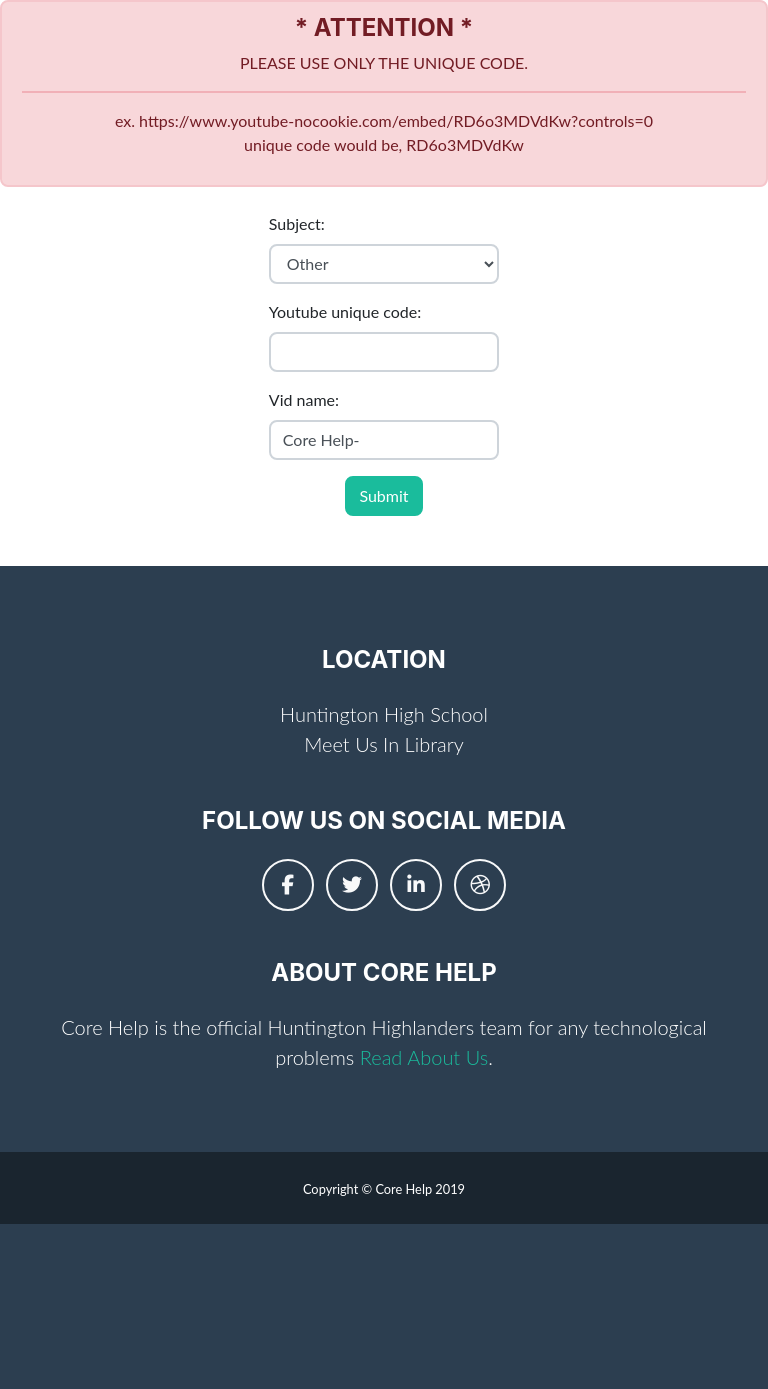
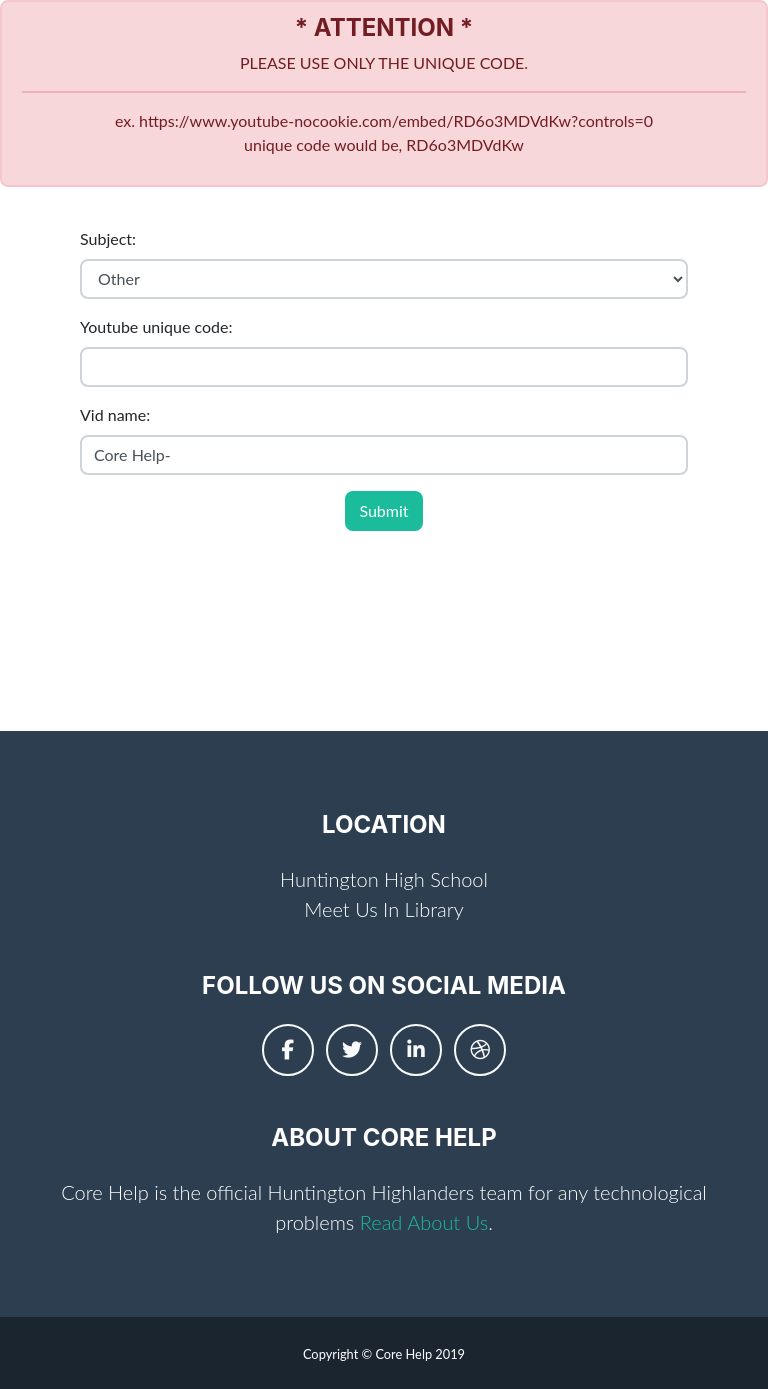
Before and after one commit to Levi-Strieter/Django_Help_Website, a Django app: page /core/video_upload/ in a window 768 px wide. Shown: the part 58-1447 px from the top of the page. Before the commit the page ends 1282 px from the top, so only its background shows below. Run offline with Django 3.2, Linux system fonts and the light colour scheme; the visitor is signed in with stand-in values (Sample User, id 1); some libraries are stand-ins or nearby versions.

Commit message:
Media Query Change

```diff
--- a/website/templates/website/FAQ_upload.html
+++ b/website/templates/website/FAQ_upload.html
@@ -18,7 +18,7 @@ form {
 @media only screen
   and (min-device-width: 375px)
   and (max-device-width: 812px)
-  and (-webkit-min-device-pixel-ratio: 3) {
+ {
     form {
       margin: 40px 80px 200px;
     }
@@ -27,7 +27,7 @@ form {
 @media only screen
   and (min-device-width: 768px)
   and (max-device-width: 1024px)
-  and (-webkit-min-device-pixel-ratio: 2) {
+ {
     form {
       margin: 40px 80px 200px;
     }
--- a/website/templates/website/help_form.html
+++ b/website/templates/website/help_form.html
@@ -18,7 +18,7 @@ form {
 @media only screen
   and (min-device-width: 375px)
   and (max-device-width: 812px)
-  and (-webkit-min-device-pixel-ratio: 3) {
+ {
     form {
       margin: 40px 80px 200px;
     }
@@ -27,7 +27,7 @@ form {
 @media only screen
   and (min-device-width: 768px)
   and (max-device-width: 1024px)
-  and (-webkit-min-device-pixel-ratio: 2) {
+ {
     form {
       margin: 40px 80px 200px;
     }
--- a/website/templates/website/video_upload.html
+++ b/website/templates/website/video_upload.html
@@ -18,7 +18,7 @@ form {
 @media only screen
   and (min-device-width: 375px)
   and (max-device-width: 812px)
-  and (-webkit-min-device-pixel-ratio: 3) {
+ {
     form {
       margin: 40px 80px 200px;
     }
@@ -26,8 +26,7 @@ form {
 
 @media only screen
   and (min-device-width: 768px)
-  and (max-device-width: 1024px)
-  and (-webkit-min-device-pixel-ratio: 2) {
+  and (max-device-width: 1024px)  {
     form {
       margin: 40px 80px 200px;
     }
```
